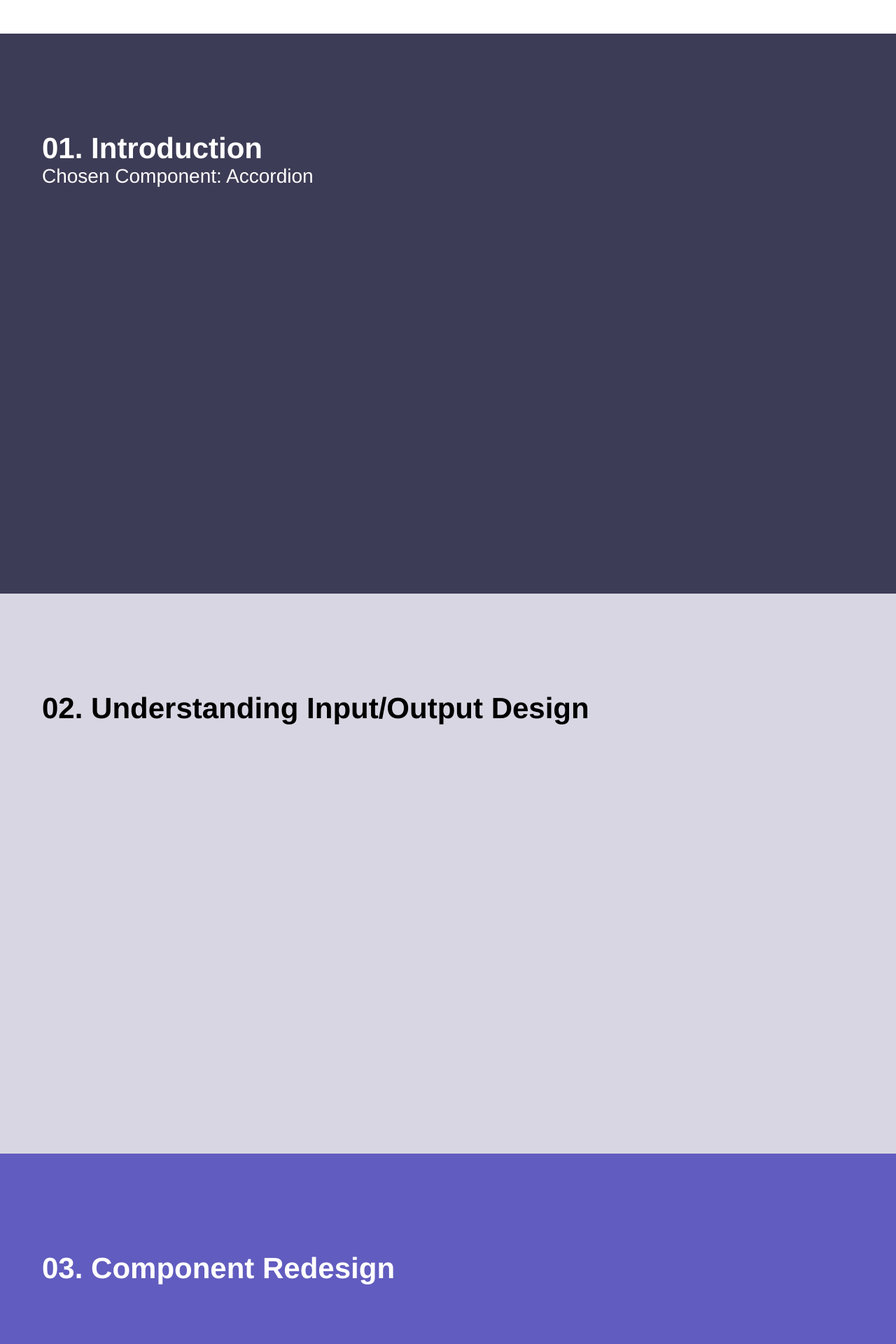
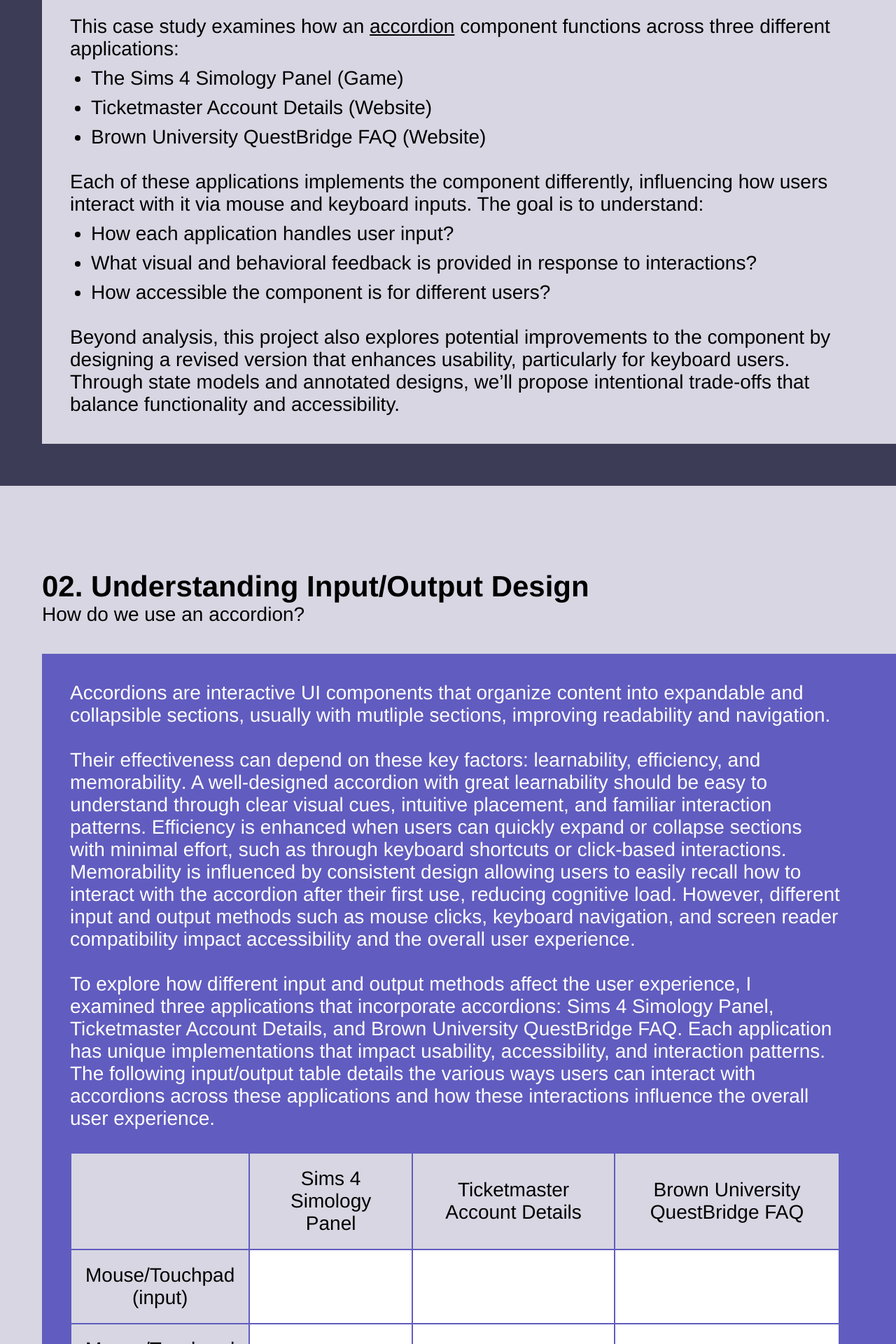
Before and after one commit to jacobsolanobrown/jacobsolanobrown.github.io, a React (Vite) app in the folder jacob-portfolio/: page /accessiblecomponentsproject in a window 1280 px wide. Shown: the part 820-2740 px from the top of the page at 70% size. Built offline with nearby package versions, Linux system fonts and the light colour scheme.

Commit message:
halfway through cs1300 assignment

```diff
--- a/jacob-portfolio/src/pages/AccessibleComponentsProject.tsx
+++ b/jacob-portfolio/src/pages/AccessibleComponentsProject.tsx
@@ -8,24 +8,159 @@
       <main>
         <div className="acc-nav-bar">
           <div className="acc-nav-links">
-            <a href="#01">intro</a>
+            <a href="#01">background</a>
             <a href="#02">design</a>
             <a href="#03">redesign</a>
             <a href="#04">summary</a>
           </div>
         </div>
         <section id="00" className="title-section">
-          <h1>Accessible Components Assignment - CS1300 </h1>
+          <h1>Accessible Components </h1>
+          <p>User Interaction Case Study</p>
         </section>
         <section id="01" className="intro-section">
-          <h1>01. Introduction</h1>
-          <p>Chosen Component: Accordion</p>
+          <h1>01. Background</h1>
+          <p>Evaluating Common User Interface Components for Accessibility</p>
+          <div className="intro-text">
+            <p>
+              Components are the building blocks to an interface, as they ensure
+              consistency and usability within apps. However, as much as the
+              design of these common components like buttons, checkboxes, and
+              dropdowns are crucial to an application, so is the accessibility
+              of the component. This is because accessible components allow a
+              diverse user pool to interact with them in many different ways
+              (inputs) and receive feedback from a variety of channels
+              (outputs).
+            </p>
+            <p>
+              <br />
+              This case study examines how an{" "}
+              <span style={{ textDecoration: "underline" }}>
+                accordion
+              </span>{" "}
+              component functions across three different applications:
+              <br />
+              <ul>
+                <li>The Sims 4 Simology Panel (Game) </li>
+                <li>Ticketmaster Account Details (Website) </li>
+                <li>Brown University QuestBridge FAQ (Website) </li>
+              </ul>
+              <br />
+            </p>
+            <p>
+              Each of these applications implements the component differently,
+              influencing how users interact with it via mouse and keyboard
+              inputs. The goal is to understand:
+              <br />
+              <ul>
+                <li>How each application handles user input? </li>
+                <li>
+                  What visual and behavioral feedback is provided in response to
+                  interactions?
+                </li>
+                <li>How accessible the component is for different users?</li>
+              </ul>
+              <br />
+              Beyond analysis, this project also explores potential improvements
+              to the component by designing a revised version that enhances
+              usability, particularly for keyboard users. Through state models
+              and annotated designs, we’ll propose intentional trade-offs that
+              balance functionality and accessibility.
+            </p>
+          </div>
         </section>
         <section id="02" className="io-section">
           <h1>02. Understanding Input/Output Design</h1>
+          <p>How do we use an accordion?</p>
+          <div className="io-text">
+            <p>
+              Accordions are interactive UI components that organize content
+              into expandable and collapsible sections, usually with mutliple
+              sections, improving readability and navigation.
+              <br />
+              <br />
+              Their effectiveness can depend on these key factors:{" "}
+              <span style={{ fontWeight: "normal" }}>
+                learnability, efficiency, and memorability
+              </span>
+              . A well-designed accordion with great{" "}
+              <span style={{ fontWeight: "normal" }}>learnability</span> should
+              be easy to understand through clear visual cues, intuitive
+              placement, and familiar interaction patterns.{" "}
+              <span style={{ fontWeight: "normal" }}>Efficiency</span> is
+              enhanced when users can quickly expand or collapse sections with
+              minimal effort, such as through keyboard shortcuts or click-based
+              interactions.{" "}
+              <span style={{ fontWeight: "normal" }}>Memorability</span> is
+              influenced by consistent design allowing users to easily recall
+              how to interact with the accordion after their first use, reducing
+              cognitive load. However, different input and output methods such
+              as mouse clicks, keyboard navigation, and screen reader
+              compatibility impact accessibility and the overall user
+              experience.
+            </p>
+            {/* <p>
+              <br />
+              In general, accordions enhance readability by reducing clutter,  helping users focus on relevant information. However, as other components, their usability depends on how well they accommodate different input methods (mouse clicks and
+              keyboard navigation) and provide clear output
+              cues (visual indicators, animations, and screen reader support).
+            </p> */}
+
+            <p>
+              <br />
+              To explore how different input and output methods affect the user
+              experience, I examined three applications that incorporate
+              accordions: Sims 4 Simology Panel, Ticketmaster Account Details,
+              and Brown University QuestBridge FAQ. Each application has unique
+              implementations that impact usability, accessibility, and
+              interaction patterns. The following input/output table details the
+              various ways users can interact with accordions across these
+              applications and how these interactions influence the overall user
+              experience.
+              <br />
+              <br />
+            </p>
+            <table>
+              <thead>
+                <tr>
+                  <th></th>
+                  <th>Sims 4 Simology Panel</th>
+                  <th>Ticketmaster Account Details</th>
+                  <th>Brown University QuestBridge FAQ</th>
+                </tr>
+              </thead>
+              <tbody>
+                <tr>
+                  <th>Mouse/Touchpad <br />(input)</th>
+                  <td></td>
+                  <td></td>
+                  <td></td>
+                </tr>
+                <tr>
+                  <th>Mouse/Touchpad <br />(output)</th>
+                  <td></td>
+                  <td></td>
+                  <td></td>
+                </tr>
+                <tr>
+                  <th>Keyboard <br /> (input)</th>
+                  <td></td>
+                  <td></td>
+                  <td></td>
+                </tr>
+                <tr>
+                  <th>Keyboard <br /> (output)</th>
+                  <td></td>
+                  <td></td>
+                  <td></td>
+                </tr>
+              </tbody>
+            </table>
+          </div>
         </section>
         <section id="03" className="redesign-section">
           <h1>03. Component Redesign</h1>
+          <p>It's already good, but can we make it better?</p>
         </section>
         <section id="04" className="summary-section">
           <h1>04. Summary</h1>
--- a/jacob-portfolio/src/styles/AccessibleComponentsPage.css
+++ b/jacob-portfolio/src/styles/AccessibleComponentsPage.css
@@ -33,38 +33,100 @@
   color: lightgray;
 }
 
+.title-section {
+  display: flex;
+  flex-direction: column;
+  gap: 10px;
+  min-height: fit-content;
+  width: 100vw;
+  align-items: center;
+  justify-content: center;
+}
 
+.title-section {
+  height: fit-content;
+  max-width: 100vw;
+  padding-top: 120px;
+  padding-bottom: 60px;
+  font-size: 28px;
+  padding-left: 0px;
+}
 
-.title-section,
 .intro-section,
 .io-section,
 .redesign-section,
 .summary-section {
-  height: 100vh;
+  height: fit-content;
   max-width: 100vw;
-  padding-top: 140px;
+  padding-top: 120px;
+  padding-bottom: 60px;
+  font-size: 28px;
   padding-left: 60px;
-
-}
-.title-section,
-.intro-section,
-.io-section,
-.redesign-section,
-.summary-section h1 {
-    font-size: 28px;
-}
-
-.title-section {
-  padding-top: 80px;
 }
 
 .intro-section {
   background-color: #3d3c56;
   color: white;
+  height: fit-content;
+}
+
+.intro-text {
+  background-color: #d7d6e2;
+  color: rgb(0, 0, 0);
+  padding: 40px;
+  padding-right: 80px;
+
+  width: fit-content;
+  margin-top: 40px;
+  font-weight: lighter;
+}
+
+.intro-text ul {
+  padding-left: 30px;
+  padding-top: 10px;
+  display: flex;
+  flex-direction: column;
+  gap: 10px;
 }
 
 .io-section {
   background-color: #d7d6e2;
+  color: black;
+  height: fit-content;
+}
+
+.io-text {
+  background-color: #615cbf;
+  color: white;
+  padding: 40px;
+  padding-right: 80px;
+
+  width: 100%;
+  margin-top: 40px;
+  font-weight: lighter;
+}
+
+table {
+  width: 100%;
+  border-collapse: collapse; /* Ensure borders are collapsed */
+  background-color: white; /* Set background color to white */
+  color: black;
+}
+
+table th,
+table td {
+  border: 2px solid #615cbf; /* Set border color to black */
+  padding: 20px; /* Add padding inside each cell */
+}
+
+table th {
+  background-color: #d7d6e2; /* Optional: Add a different background color for header cells */
+  font-weight: normal;
+  text-align: center; /* Align text to the left */
+}
+
+table td {
+  text-align: left; /* Align text to the left */
 }
 
 .redesign-section {
```
